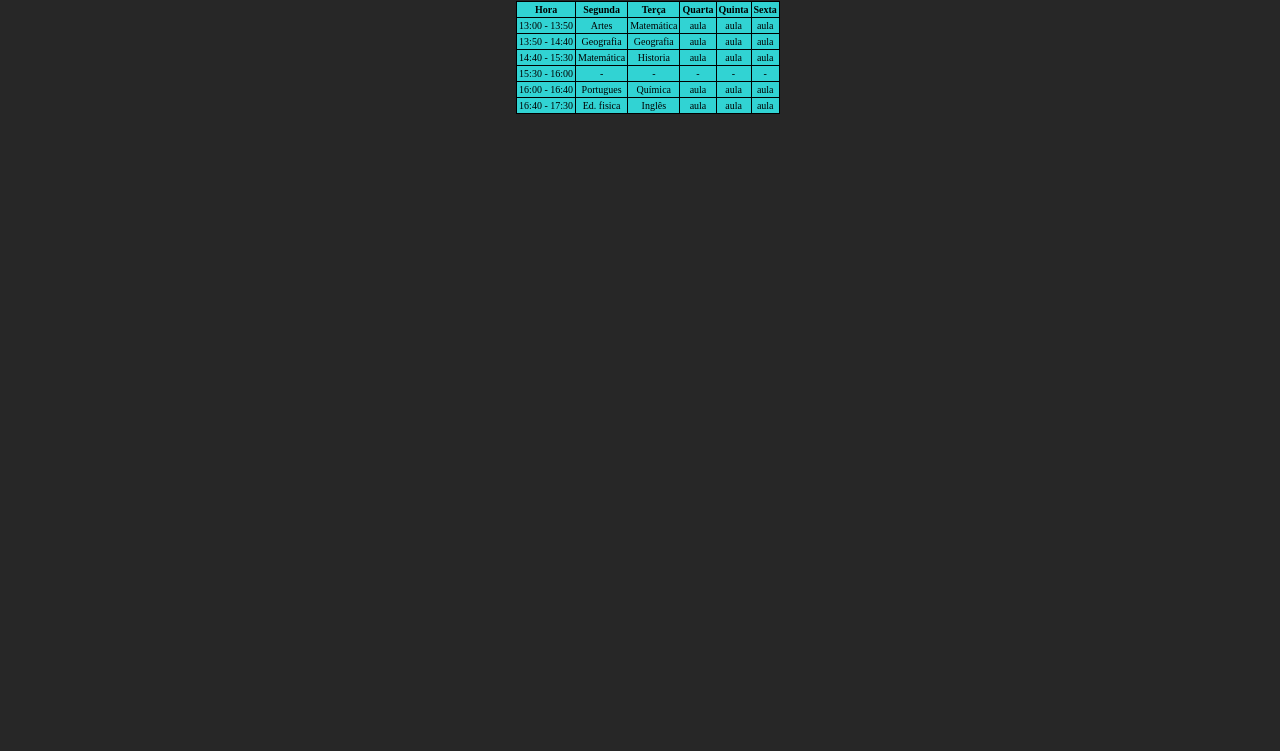
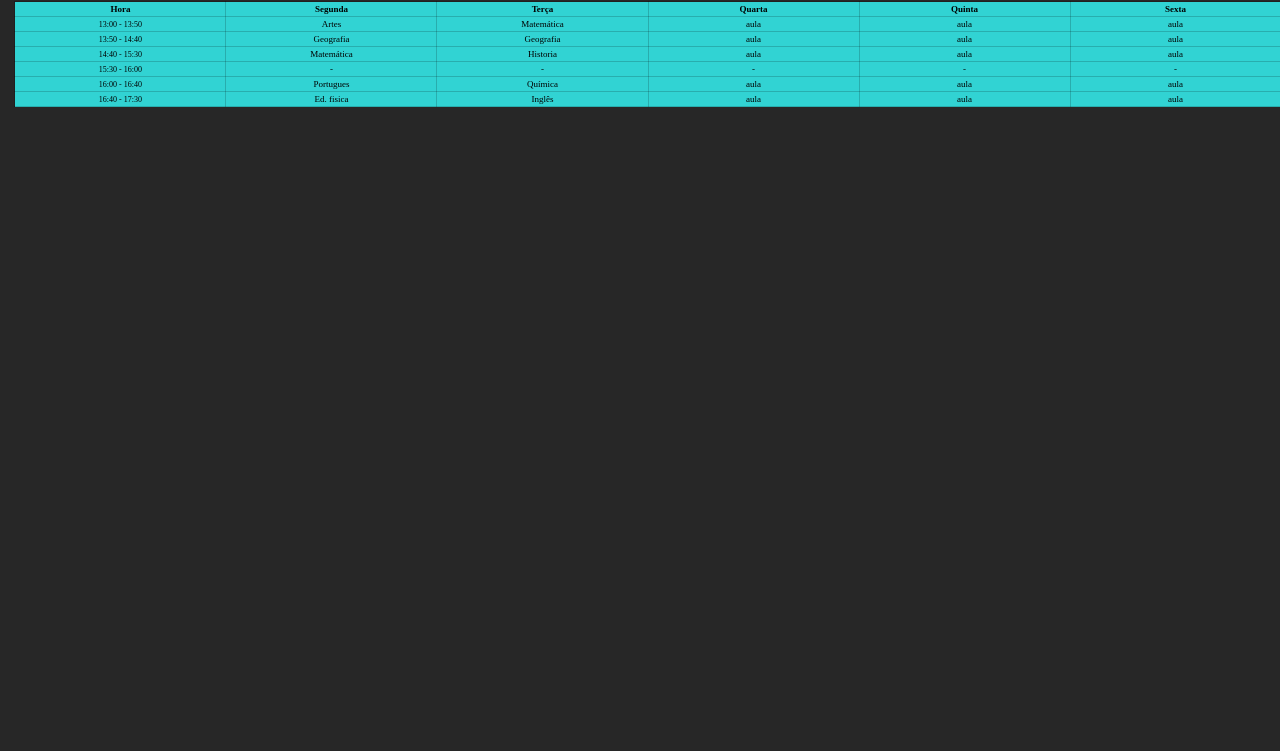
Before and after one commit to 00edu00/17demarco, a plain HTML site: page index.html in a window 1280 px wide. Shown: the part 72-823 px from the top of the page. Drawn offline with Linux system fonts and the light colour scheme.

Commit message:
Add files via upload

```diff
--- a/index.html
+++ b/index.html
@@ -1,5 +1,5 @@
 <!DOCTYPE html>
-<!-- saved from url=(0036)https://00edu00.github.io/17demarco/ -->
+<!-- saved from url=(0054)file:///home/mike/programas/table-h/hor%C3%A1rios.html -->
 <html lang="pt-br"><head><meta http-equiv="Content-Type" content="text/html; charset=UTF-8">
 
     <meta http-equiv="X-UA-Compatible" content="IE=edge">
@@ -29,16 +29,20 @@
             margin-left: auto;
             margin-right: auto;
             border-collapse: collapse;
+            width: 99%;
         }
         td, th {
-            font-size: 10px;
+            font-size: 9px;
             color: black;
             background-color: rgb(49, 211, 211);
-            border: 1px solid black;
+            border: 1px solid rgba(0, 0, 0, 0.178);
             border-radius: 0px;
             padding: 2px;
-            max-width: 55px;
+            width: 50px;
             height: 10px;
+        }
+        td.hrr {
+            font-size: 8px;
         }
     </style>
 </head>
@@ -46,16 +50,16 @@
     <div class="main">
         <div class="h1div"><h1>Horário Escolar</h1></div>
         <table>
-            <tr>
+            <tbody><tr>
                 <th>Hora</th>
                 <th>Segunda</th>
-                <th>Terça</td>
-                <th>Quarta</th>
+                <th>Terça
+                </th><th>Quarta</th>
                 <th>Quinta</th>
                 <th>Sexta</th>
             </tr>
             <tr>
-                <td>13:00 - 13:50</td>
+                <td class="hrr">13:00 - 13:50</td>
                 <td>Artes</td>
                 <td>Matemática</td>
                 <td>aula</td>
@@ -63,7 +67,7 @@
                 <td>aula</td>
             </tr>
             <tr>
-                <td>13:50 - 14:40</td>
+                <td class="hrr">13:50 - 14:40</td>
                 <td>Geografia</td>
                 <td>Geografia</td>
                 <td>aula</td>
@@ -71,7 +75,7 @@
                 <td>aula</td>
             </tr>
             <tr>
-                <td>14:40 - 15:30</td>
+                <td class="hrr">14:40 - 15:30</td>
                 <td>Matemática</td>
                 <td>Historia</td>
                 <td>aula</td>
@@ -79,7 +83,7 @@
                 <td>aula</td>
             </tr>
             <tr>
-                <td>15:30 - 16:00</td>
+                <td class="hrr">15:30 - 16:00</td>
                 <td>-</td>
                 <td>-</td>
                 <td>-</td>
@@ -87,7 +91,7 @@
                 <td>-</td>
             </tr>
             <tr>
-                <td>16:00 - 16:40</td>
+                <td class="hrr">16:00 - 16:40</td>
                 <td>Portugues</td>
                 <td>Química</td>
                 <td>aula</td>
@@ -95,7 +99,7 @@
                 <td>aula</td>
             </tr>
             <tr>
-                <td>16:40 - 17:30</td>
+                <td class="hrr">16:40 - 17:30</td>
                 <td>Ed. fisica</td>
                 <td>Inglês</td>
                 <td>aula</td>
```
